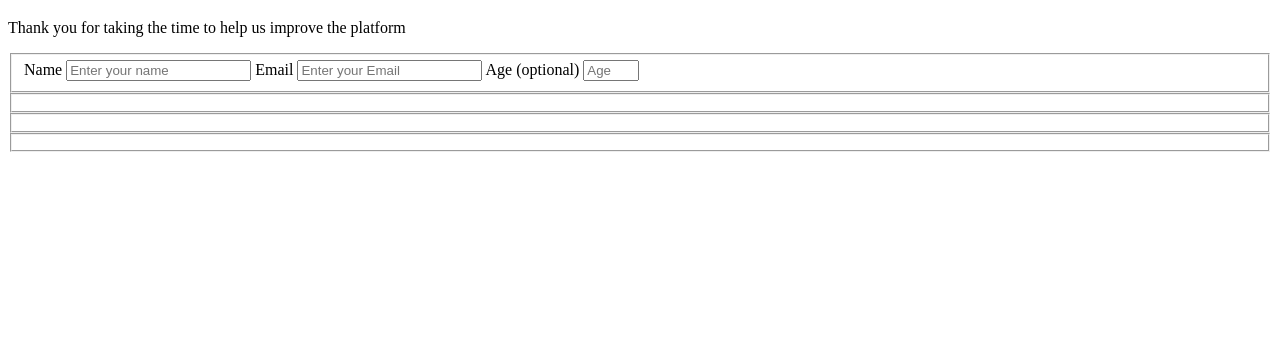
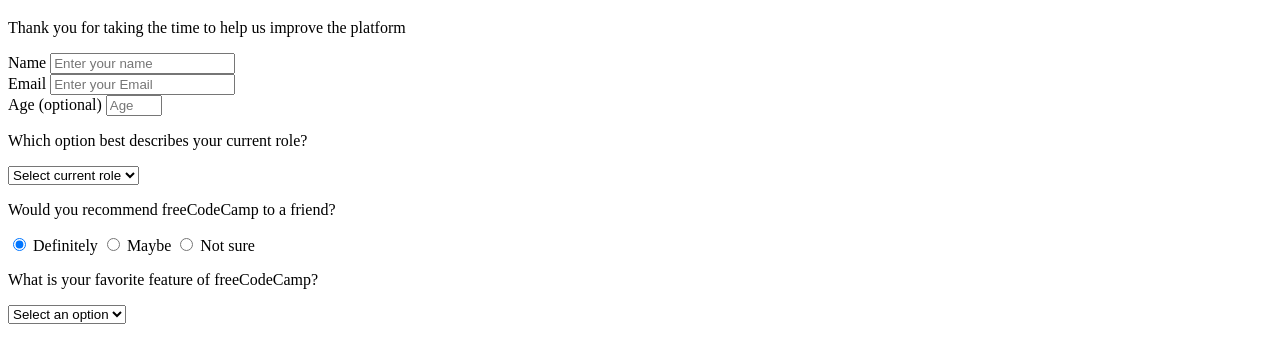
Before and after one commit to murimolda/practice, a plain HTML site: page freecodeCamp_task_Form/index.html in a window 1280 px wide. Shown: the part 61-424 px from the top of the page. Drawn offline with Linux system fonts and the light colour scheme.

Commit message:
add selected form

```diff
--- a/freecodeCamp_task_Form/index.html
+++ b/freecodeCamp_task_Form/index.html
@@ -10,20 +10,57 @@
   <h1 id="title">freeCodeCamp Survey Form</h1>
   <p id="description">Thank you for taking the time to help us improve the platform</p>
   <form action="" id="survey-form">
-    <fieldset>
-      <label for="name">Name
+    <div class="form-group">
+      <label id="name-label" for="name">Name
         <input type="text" name="name" id="name" placeholder="Enter your name" required>
       </label>
-      <label for="email">Email
+    </div>
+    <div class="form-group">
+      <label id="email-label" for="email">Email
         <input type="email" name="email" id="email" placeholder="Enter your Email" required>
       </label>
-      <label for="age">Age (optional)
-        <input type="number" name="age" id="age" min="9" max="99" placeholder="Age">
+    </div>
+    <div class="form-group">
+      <label id="number-label" for="age">Age (optional)
+        <input type="number" name="age" id="age" min="10" max="99" placeholder="Age">
       </label>
-    </fieldset>
-    <fieldset></fieldset>
-    <fieldset></fieldset>
-    <fieldset></fieldset>
+    </div>
+    <div class="form-group">
+      <p>Which option best describes your current role?</p>
+      <select name="role" id="dropdown" required>
+        <option value="" selected disabled>Select current role</option>
+        <option value="student">Student</option>
+        <option value="job">Full Time Job</option>
+        <option value="learner">Full Time Learner</option>
+        <option value="preferNo">Prefer not to say</option>
+        <option value="other">Other</option>
+      </select>
+    </div>
+    <div class="form-group">
+      <p>Would you recommend freeCodeCamp to a friend?</p>
+      <label for="definitely">
+        <input type="radio" name="user-recommend" id="definitely" value="definitely" checked>
+       Definitely
+      </label>
+      <label for="maybe">
+        <input type="radio" name="user-recommend" id="maybe" value="maybe">
+       Maybe
+      </label>
+      <label for="not-sure">
+        <input type="radio" name="user-recommend" id="not-sure" value="not-sure">
+       Not sure
+      </label>
+    </div>
+    <div class="form-group">
+      <p>What is your favorite feature of freeCodeCamp?</p>
+      <select name="mostLike" id="most-like" required>
+        <option value="" selected disabled>Select an option</option>
+        <option value="challenges">Challenges</option>
+        <option value="projects">Projects</option>
+        <option value="community">Community</option>
+        <option value="openSource">Open Source</option>
+      </select>
+    </div>
   </form>
 </body>
 </html>
```
